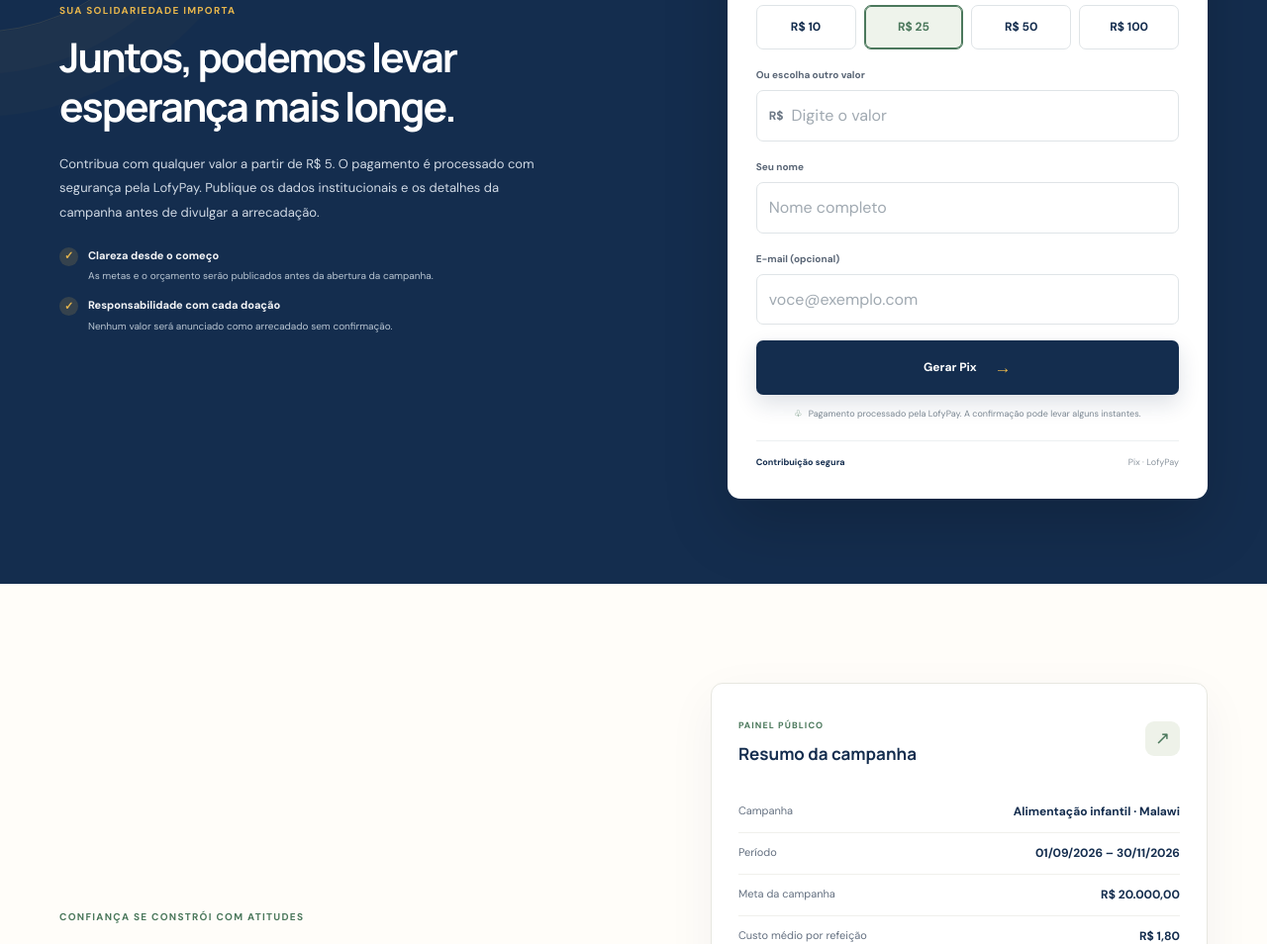
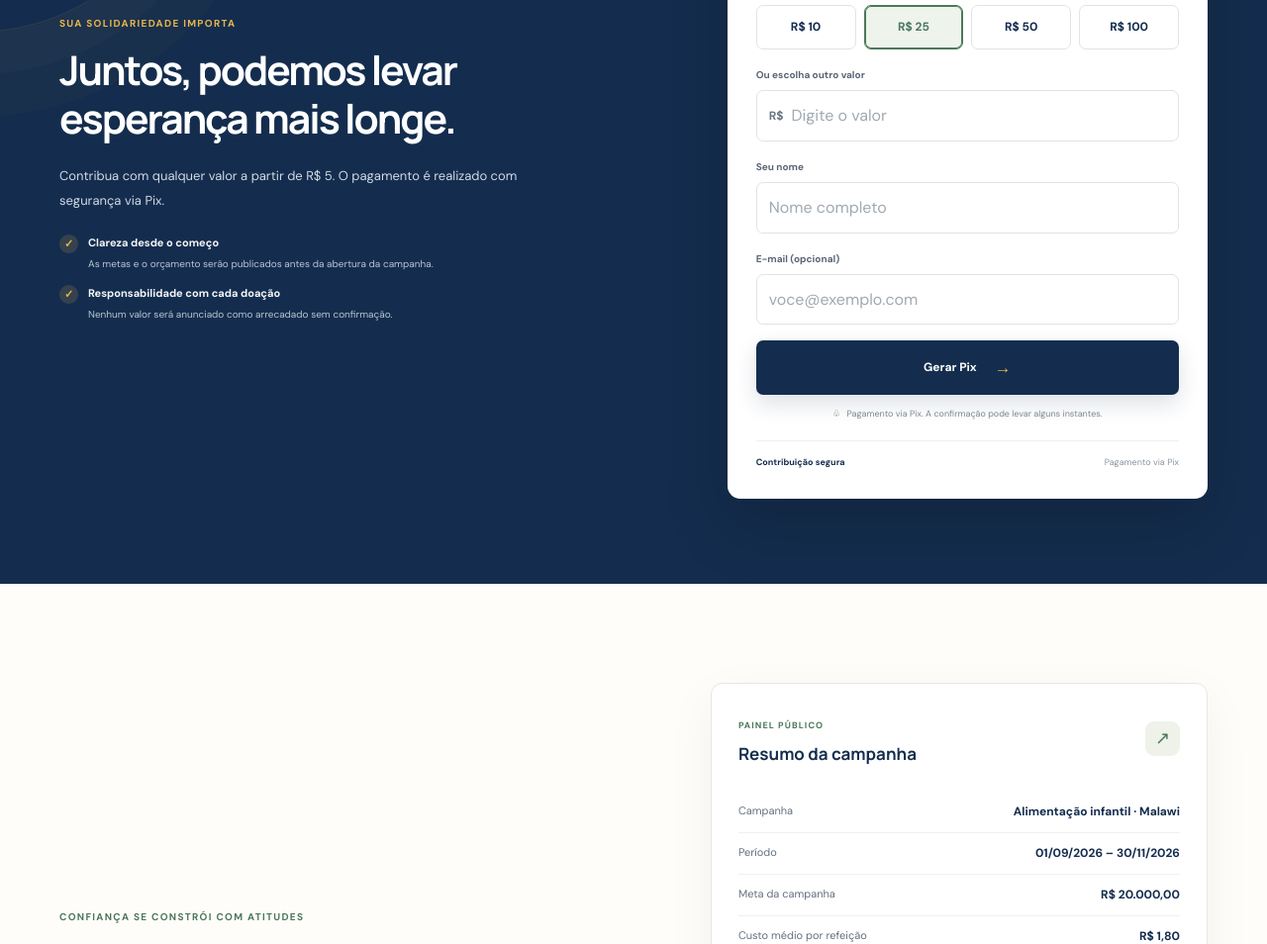
Before and after one commit to hunterzyro-source/esperancasemfronteira, a website: page public/index.html in a window 1280 px wide. Shown: the part 3230-4184 px from the top of the page at 99% size. Drawn offline with Linux system fonts and the light colour scheme.

Commit message:
fix: remove mencoes a LofyPay de todos os textos visiveis

```diff
--- a/public/index.html
+++ b/public/index.html
@@ -181,7 +181,7 @@
         <div class="donate-copy">
           <div class="eyebrow eyebrow-light">SUA SOLIDARIEDADE IMPORTA</div>
           <h2>Juntos, podemos levar esperança mais longe.</h2>
-          <p>Contribua com qualquer valor a partir de R$ 5. O pagamento é processado com segurança pela LofyPay. Publique os dados institucionais e os detalhes da campanha antes de divulgar a arrecadação.</p>
+          <p>Contribua com qualquer valor a partir de R$ 5. O pagamento é realizado com segurança via Pix.</p>
           <div class="promise"><span>✓</span><p><strong>Clareza desde o começo</strong><small>As metas e o orçamento serão publicados antes da abertura da campanha.</small></p></div>
           <div class="promise"><span>✓</span><p><strong>Responsabilidade com cada doação</strong><small>Nenhum valor será anunciado como arrecadado sem confirmação.</small></p></div>
         </div>
@@ -202,9 +202,9 @@
           <label class="custom-label" for="donorEmail">E-mail <span>(opcional)</span></label>
           <div class="amount-input"><input id="donorEmail" type="email" maxlength="160" autocomplete="email" placeholder="voce@exemplo.com"></div>
           <button class="btn btn-primary btn-wide" id="donateBtn" type="button">Gerar Pix <span>→</span></button>
-          <div class="payment-note" id="paymentNote" role="status"><span>♧</span> Pagamento processado pela LofyPay. A confirmação pode levar alguns instantes.</div>
+          <div class="payment-note" id="paymentNote" role="status"><span>♧</span> Pagamento via Pix. A confirmação pode levar alguns instantes.</div>
           <div class="pix-result" id="pixResult" hidden><div class="pix-state" id="pixState">Pix criado · aguardando pagamento</div><img id="pixQr" alt="QR Code Pix" hidden><label class="custom-label" for="pixCode">Pix copia e cola</label><textarea id="pixCode" rows="4" readonly aria-label="Código Pix copia e cola"></textarea><button class="btn btn-primary btn-wide" id="copyPix" type="button">Copiar código Pix</button></div>
-          <div class="donation-bottom"><span>Contribuição segura</span><span>Pix · LofyPay</span></div>
+          <div class="donation-bottom"><span>Contribuição segura</span><span>Pagamento via Pix</span></div>
         </div>
       </div>
     </section>
--- a/public/script.js
+++ b/public/script.js
@@ -132,7 +132,7 @@ async function watchPayment() {
     const data = await response.json();
     if (response.ok && data.status === "PAID_OUT") {
       pixState.textContent = "Pagamento confirmado · obrigado pela contribuição!";
-      paymentNote.textContent = "Pagamento confirmado pela LofyPay.";
+      paymentNote.textContent = "Pagamento confirmado. Obrigado pela contribuição!";
       activeTransaction = null;
       return;
     }
```
